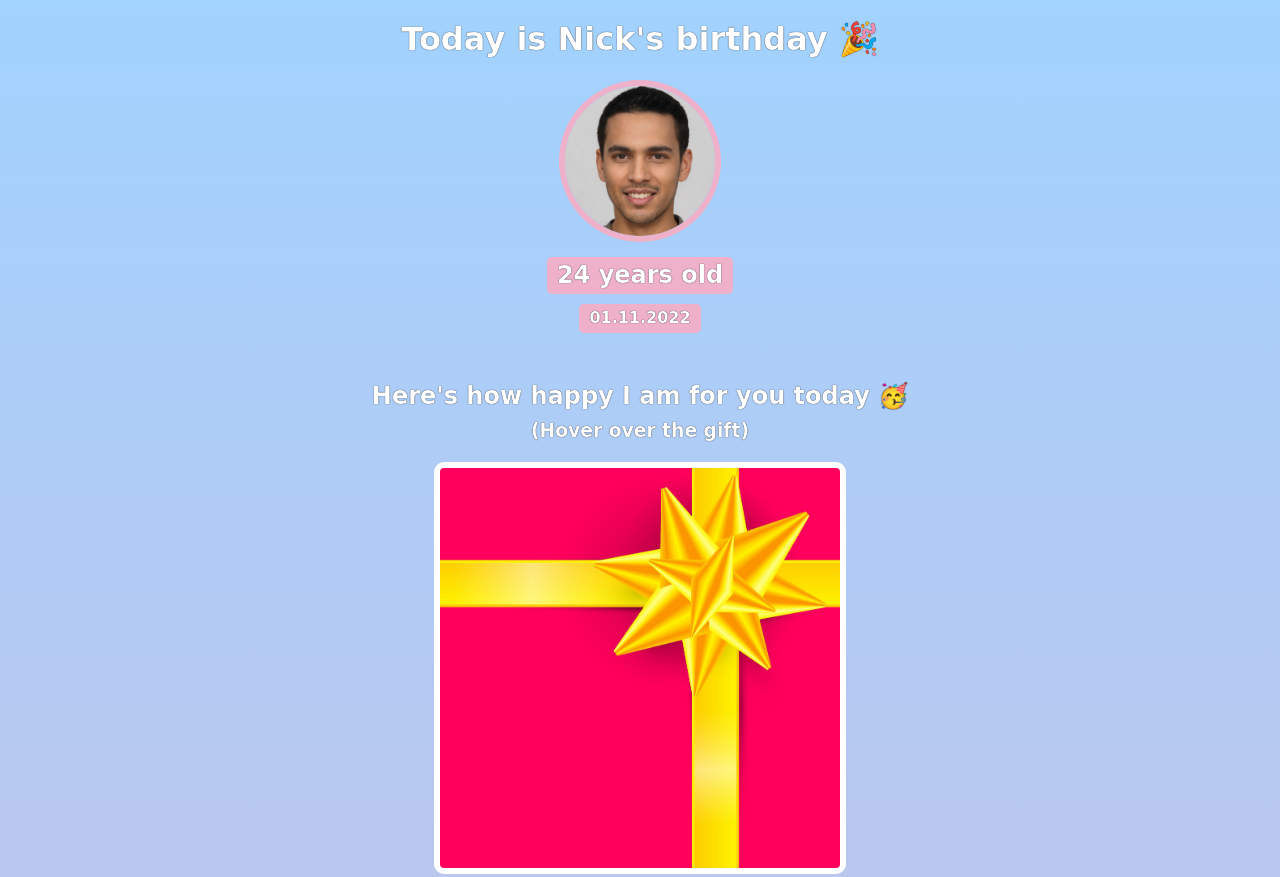
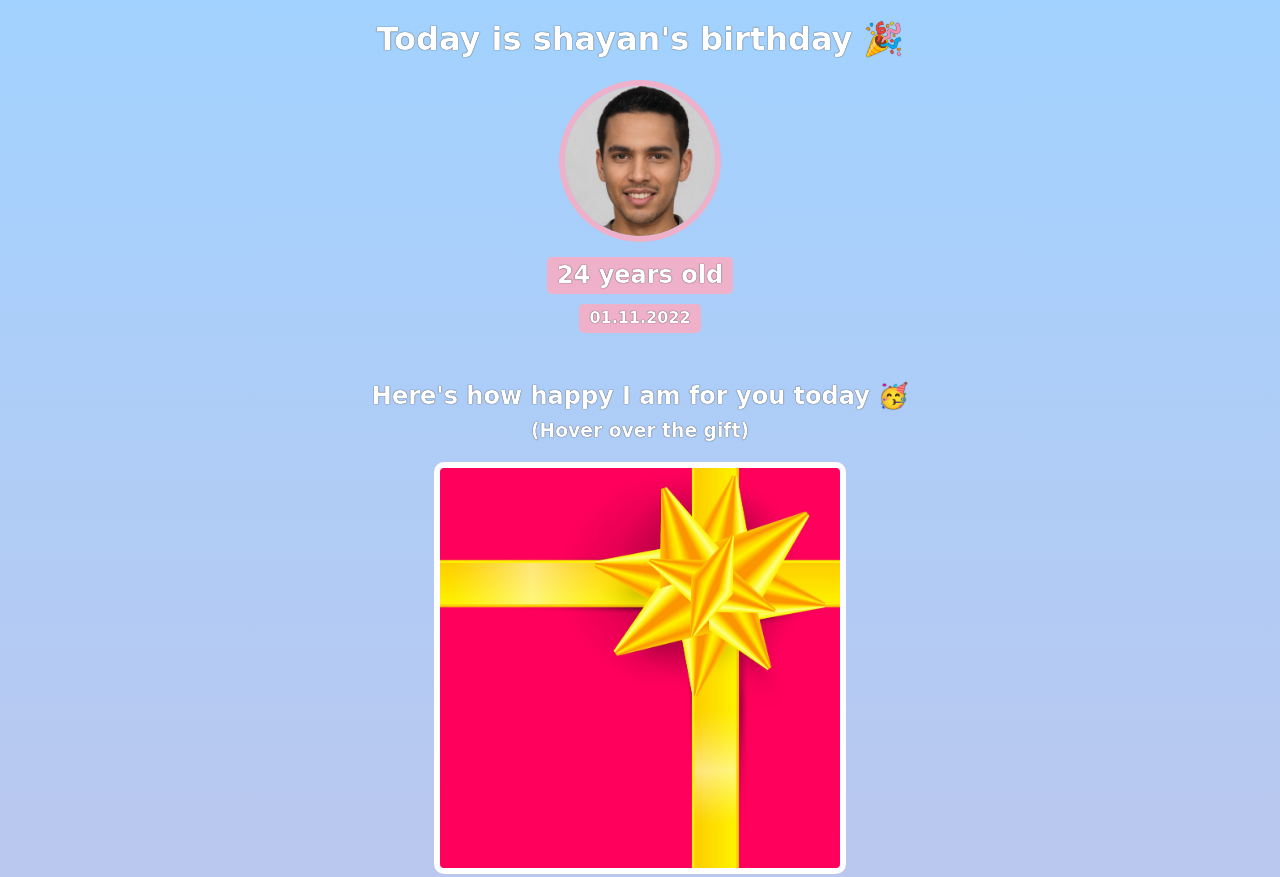
Before and after one commit to Shah-yan/Birthday-gift-site, a website built with Vite: page index.html in a window 1280 px wide. Shown: the top 877 px of the page. Built offline with nearby package versions, Linux system fonts and the light colour scheme; a web font is replaced by a local one.

Commit message:
change the name to shayan

```diff
--- a/index.html
+++ b/index.html
@@ -7,7 +7,7 @@
     </head>
     <body>
         <div id="header">
-            <h1>Today is Nick's birthday 🎉</h1>
+            <h1>Today is shayan's birthday 🎉</h1>
             <img id="bff-img" src="images/nick.jpg">
             <h2 id="bday-age">24 years old</h2>
             <h4 id="bday-date">01.11.2022</h4>
```
